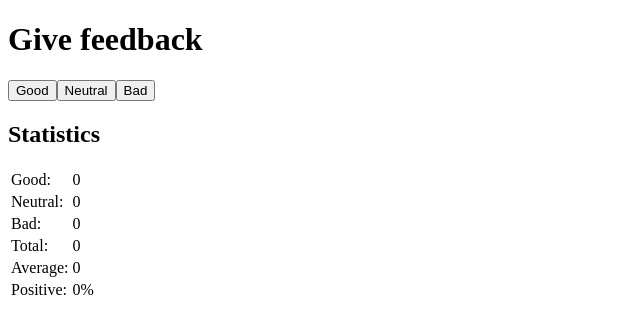
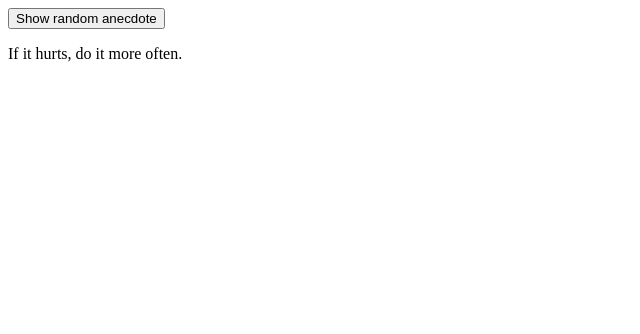
Before and after one commit to A0ak/Part1, a React (Vite) app: page / in a window 1280 px wide. Shown: the top 334 px of the page, without its empty margins (0-640 px from the left). Built offline with nearby package versions, Linux system fonts and the light colour scheme.

Commit message:
exercise 1.12

```diff
--- a/src/App.jsx
+++ b/src/App.jsx
@@ -1,50 +1,32 @@
-import { useState } from 'react';
+import { useState } from 'react'
+
+const App = () => {
+  const anecdotes = [
+    'If it hurts, do it more often.',
+    'Adding manpower to a late software project makes it later!',
+    'The first 90 percent of the code accounts for the first 10 percent of the development time...The remaining 10 percent of the code accounts for the other 90 percent of the development time.',
+    'Any fool can write code that a computer can understand. Good programmers write code that humans can understand.',
+    'Premature optimization is the root of all evil.',
+    'Debugging is twice as hard as writing the code in the first place. Therefore, if you write the code as cleverly as possible, you are, by definition, not smart enough to debug it.',
+    'Programming without an extremely heavy use of console.log is same as if a doctor would refuse to use x-rays or blood tests when diagnosing patients.',
+    'The only way to go fast, is to go well.'
+  ]
+
+  const [selected, setSelected] = useState(0)
 
 
-const Statistics = ({ good, neutral, bad }) => {
-  const total = good + neutral + bad;
-  const average = total !== 0 ? ((good - bad) / total).toFixed(2) : '0';
-  const positive = total !== 0 ? (good / total * 100).toFixed(2) + "%" : '0%';
+  const handleClick = () => {
+    const randomIndex = Math.floor(Math.random() * anecdotes.length);
+    setSelected(randomIndex);
+  }
 
 
   return (
     <div>
-      <h2>Statistics</h2>
-      <table>
-        <tbody>
-          <tr><td>Good:</td><td>{good}</td></tr>
-          <tr><td>Neutral:</td><td>{neutral}</td></tr>
-          <tr><td>Bad:</td><td>{bad}</td></tr>
-          <tr><td>Total:</td><td>{total}</td></tr>
-          <tr><td>Average:</td><td>{average}</td></tr>
-          <tr><td>Positive:</td><td>{positive}</td></tr>
-        </tbody>
-      </table>
+      <button onClick={handleClick}>Show random anecdote</button>
+      <p>{anecdotes[selected]}</p>
     </div>
-  );
-};
+  )
+}
 
-
-const App = () => {
-  const [good, setGood] = useState(0);
-  const [neutral, setNeutral] = useState(0);
-  const [bad, setBad] = useState(0);
-
-
-  return (
-    <div>
-      <h1>Give feedback</h1>
-
-
-      <button onClick={() => setGood(good + 1)}>Good</button>
-      <button onClick={() => setNeutral(neutral + 1)}>Neutral</button>
-      <button onClick={() => setBad(bad + 1)}>Bad</button>
-
-
-      <Statistics good={good} neutral={neutral} bad={bad} />
-    </div>
-  );
-};
-
-
-export default App;
+export default App
```
Also changed, not shown: 1 other file (tests, documents, lock files or other folders).
